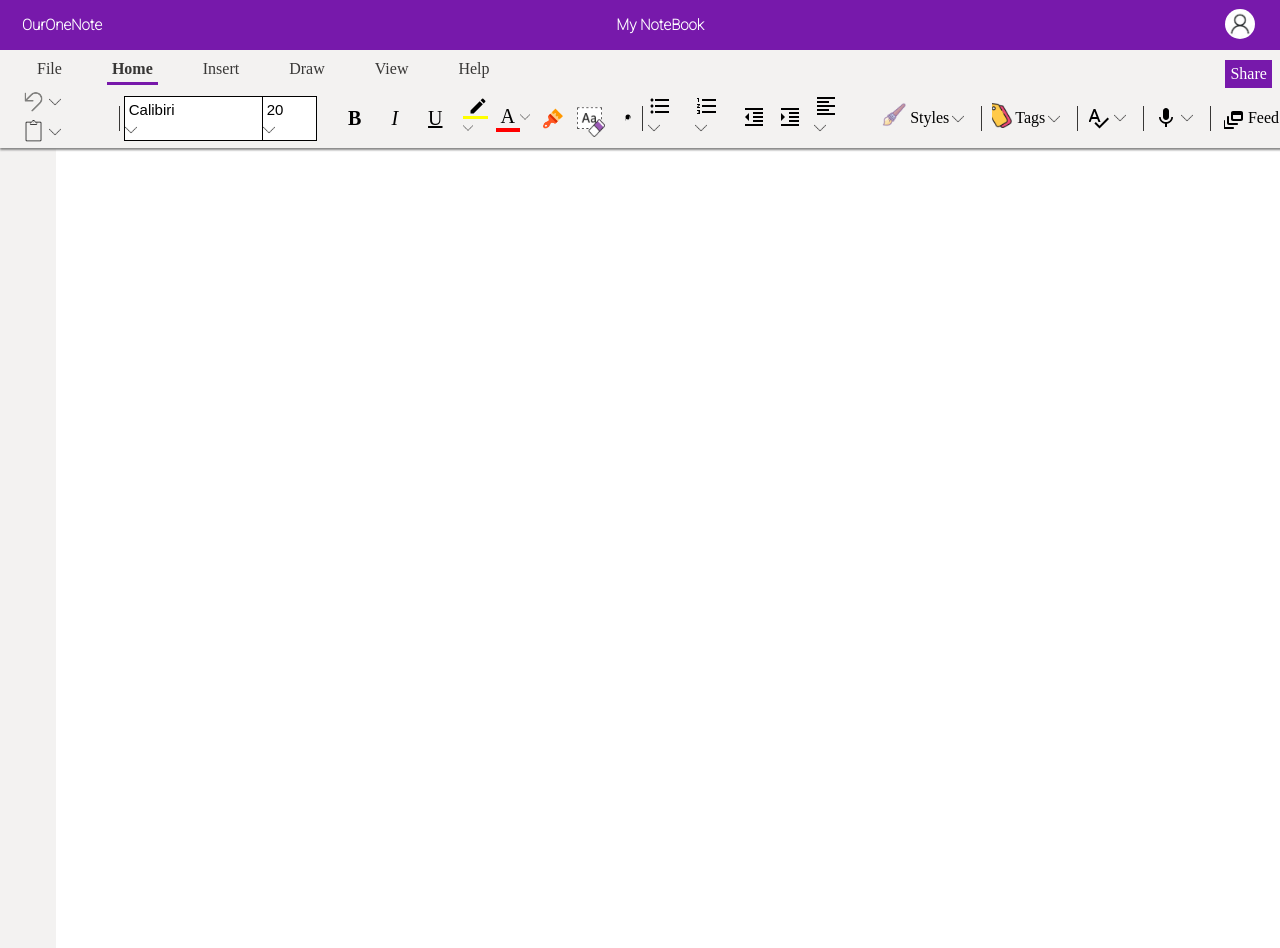
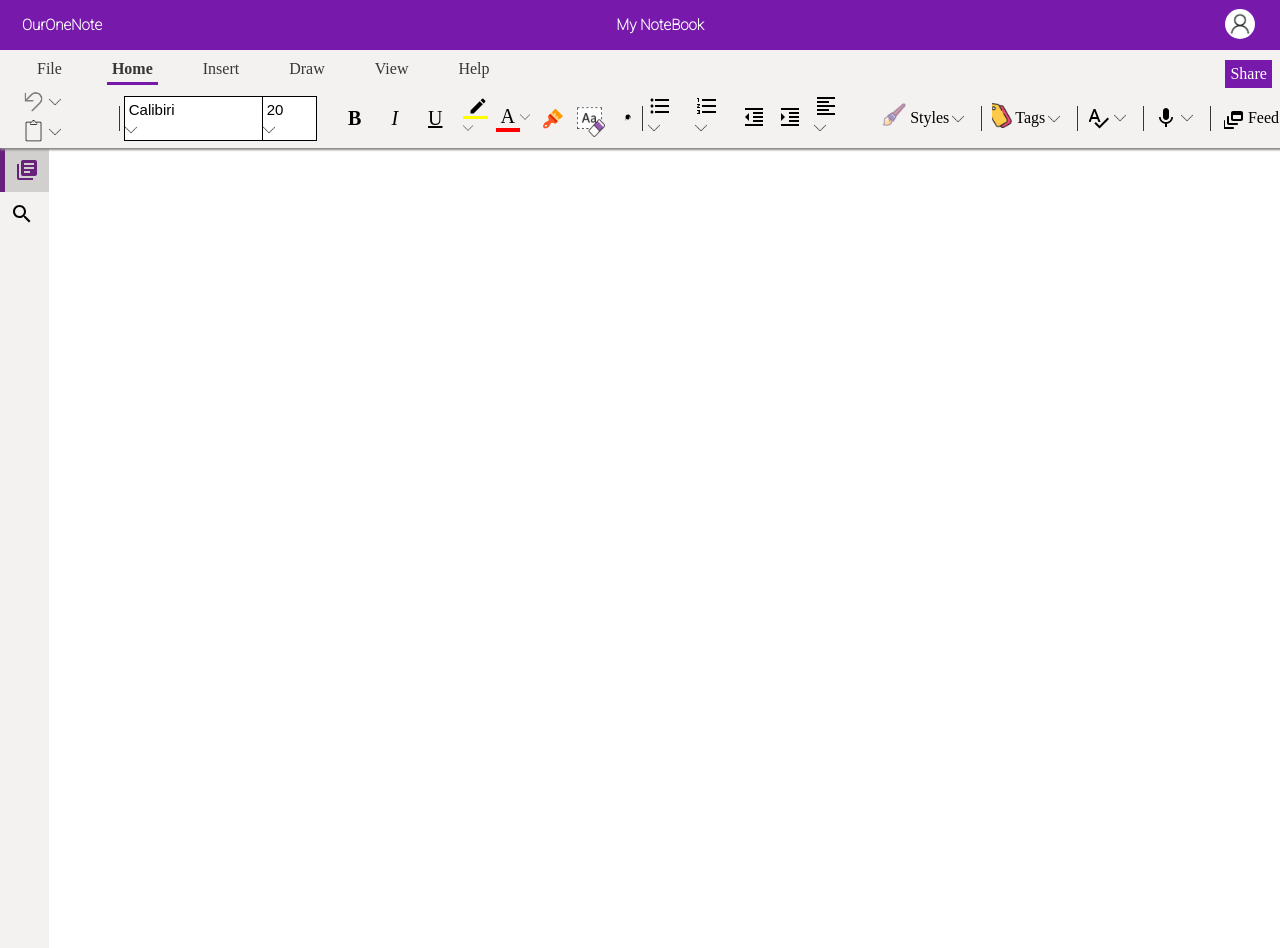
Before and after one commit to nancy0119/OurNote, a React (Create React App) app: page / in a window 1280 px wide. Shown: the top 948 px of the page. Built offline with nearby package versions, Linux system fonts and the light colour scheme.

Commit message:
Modified Side Bar

```diff
--- a/public/styles.css
+++ b/public/styles.css
@@ -124,7 +124,20 @@ input:focus {
 /* ******************** SideBar ******************/
 
 .leftBar{
+    width: fit-content;
     background-color: #f3f2f1;
-    width: 7vh;
     height: 100vh;
 }
+
+.sideIcon {
+    padding: 10px;
+    /* color: #67217A;
+    background-color: #EDEBE9;
+    border-left: 5px solid #67217A ; */
+}
+
+.currentTab {
+    color: #67217A;
+    background-color:#d2d0ce;
+    border-left: 5px solid #67217A ;
+}
--- a/src/components/SideBar.jsx
+++ b/src/components/SideBar.jsx
@@ -1,7 +1,11 @@
 import React from "react";
+import LibraryBooksIcon from '@material-ui/icons/LibraryBooks';
+import SearchIcon from '@material-ui/icons/Search';
 
 function SideBar() {
     return <div className="leftBar">
+        <LibraryBooksIcon className="sideIcon currentTab hovering" style={{ display: "block" }} />
+        <SearchIcon className="sideIcon hovering" />
     </div>
 }
 
```
